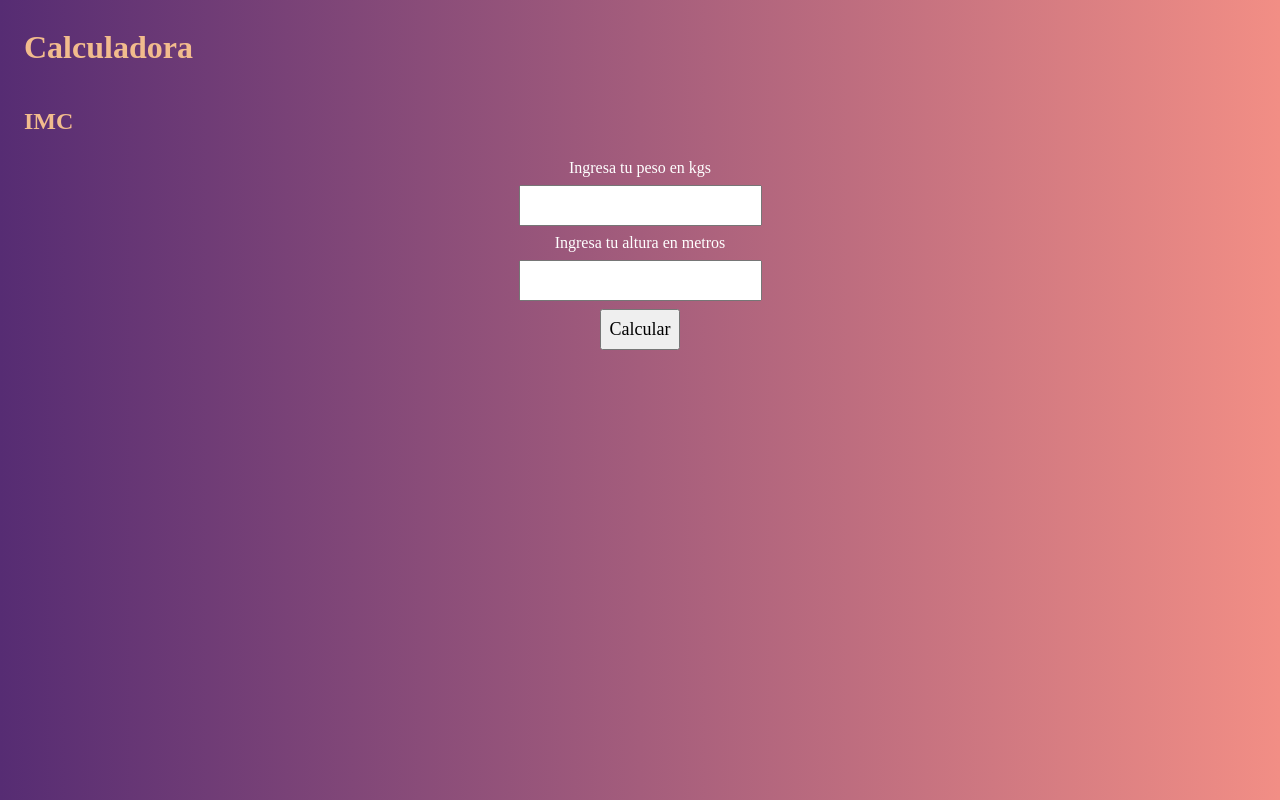
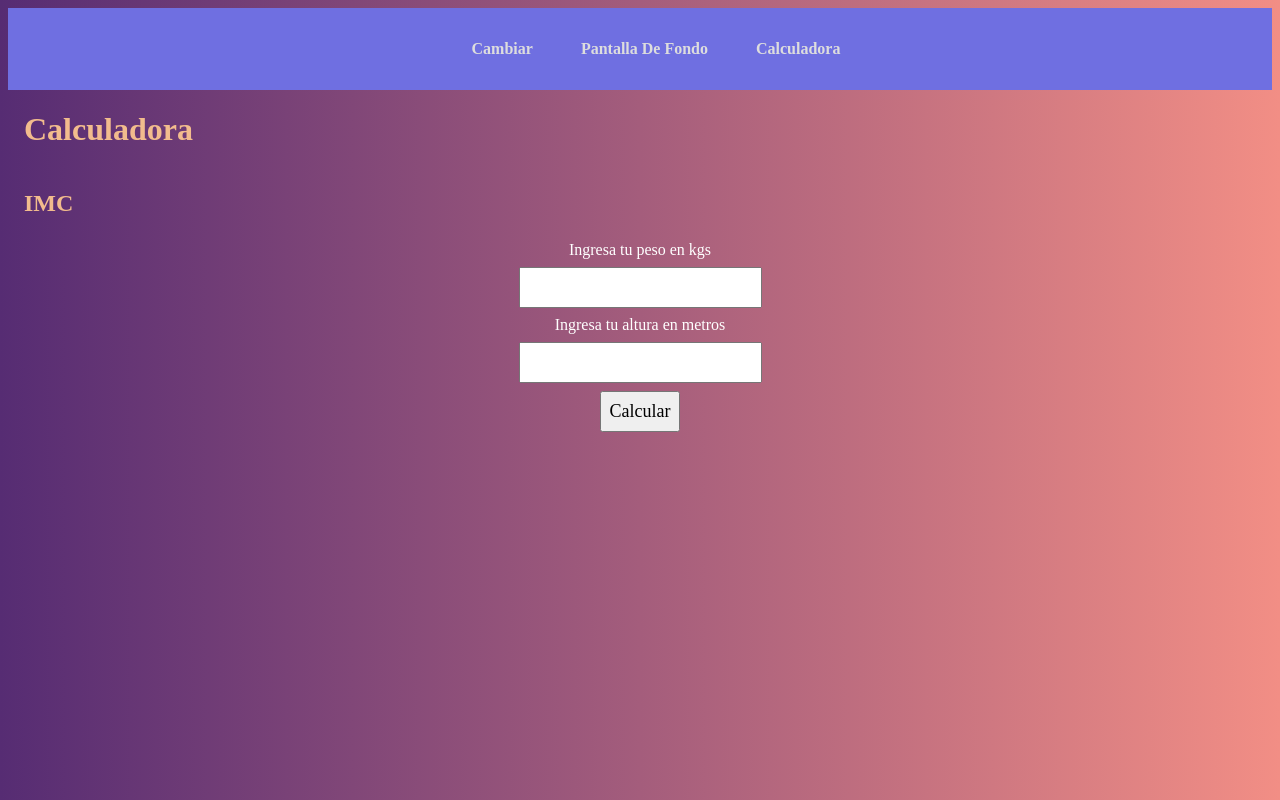
Before and after one commit to Macacofig/TrabajoExamen, a plain HTML site: page calculadora.html in a window 1280 px wide. Drawn offline with Linux system fonts and the light colour scheme; a web font is replaced by a local one.

Commit message:
estilos calcu finalizados ahora si de veras

```diff
--- a/calculadora.css
+++ b/calculadora.css
@@ -1,35 +1,82 @@
 @import url('https://fonts.googleapis.com/css2?family=Roboto:ital,wght@0,100..900;1,100..900&family=Tagesschrift&display=swap');
-*{
+
+* {
     font-family: "Tagesschrift";
 }
-body{
-    background: linear-gradient(to right, #562C73,#F28E85);
+
+body {
+    background: linear-gradient(to right, #562C73, #F28E85);
 }
-header{
+
+#header {
     display: flex;
     flex-direction: column;
     justify-content: space-around;
     align-items: flex-start;
     margin-left: 1rem;
-    color:#F2BC8D;
+    color: #F2BC8D;
 }
-form{
+
+form {
     display: flex;
     flex-direction: column;
     align-items: center;
-    color:white;
+    color: white;
 }
-input, label, button{
+
+input,
+label,
+button {
     margin: 0.25rem;
 }
-button,input{
+
+button,
+input {
     font-size: large;
     padding: 0.5rem;
 }
-#result{
+
+#result {
     position: relative;
     margin-left: 80%;
 }
-button:hover{
-    background-color:#F2B999;
+
+button:hover {
+    background-color: #F2B999;
 }
+
+/* Navbar */
+.navbar {
+    top: 0;
+    width: 100%;
+    display: flex;
+    justify-content: space-between;
+    flex-wrap: nowrap;
+    align-items: center;
+    background-color: rgb(111, 111, 225);
+    padding-top: 2rem;
+    padding-bottom: 2rem;
+}
+
+/* Navbar P1*/
+
+.nav-links {
+    display: flex;
+    align-items: center;
+    justify-content: center;
+    flex: 1;
+}
+
+/* Navbar P2*/
+
+.nav-links a {
+    margin-left: 3rem;
+    text-decoration: none;
+    color: #ddd;
+    font-weight: bold;
+
+}
+
+.nav-links a:hover {
+    color: #ffd700;
+}
--- a/calculadora.html
+++ b/calculadora.html
@@ -9,10 +9,17 @@
 </head>
 
 <body>
-    <header>
+    <header class="navbar">
+        <nav class="nav-links">
+            <a href="cambiar.html">Cambiar</a>
+            <a href="index.html">Pantalla De Fondo</a>
+            <a href="calculadora.html">Calculadora</a>
+        </nav>
+    </header>
+    <div id="header">
         <h1>Calculadora</h1>
         <h2>IMC</h2>
-    </header>
+    </div>
 
     <form>
         <label for="weight">Ingresa tu peso en kgs</label>
```
